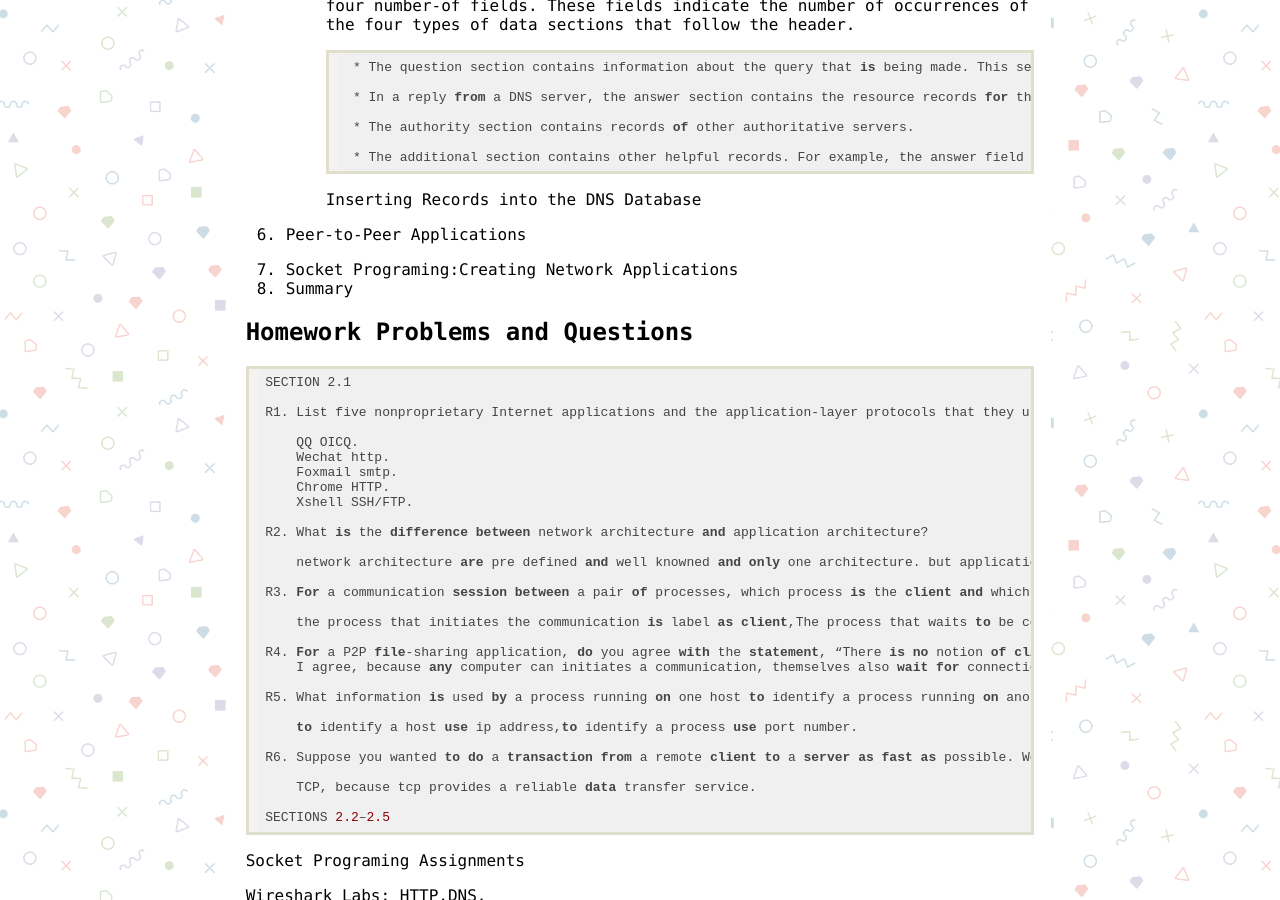
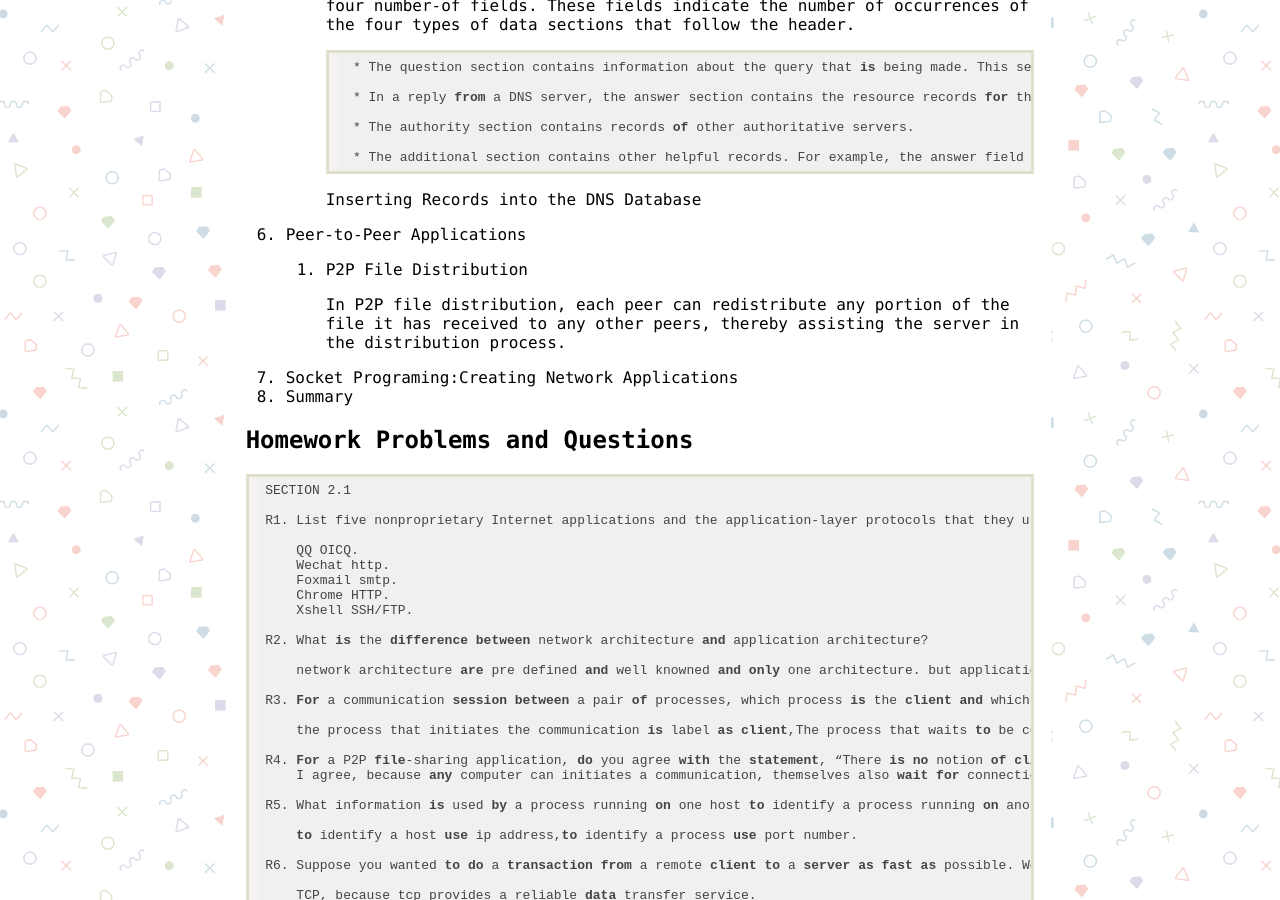
Before and after one commit to MannixSuo/docs, a Jekyll site: the page built from _posts/2019-10-16-Application Layer.md, in a window 1280 px wide and 900 px high, scrolled down 9388 px. Built offline with Jekyll 4.4.1, drawn with Linux system fonts in a browser that asks for light colours.

Commit message:
Update 2019-10-16-Application Layer.md

```diff
--- a/_posts/2019-10-16-Application Layer.md
+++ b/_posts/2019-10-16-Application Layer.md
@@ -380,6 +380,9 @@ use_math: true
 
 6. Peer-to-Peer Applications
 
+    1. P2P File Distribution
+
+        In P2P file distribution, each peer can redistribute any portion of the file it has received to any other peers, thereby assisting the server in the distribution process.
 
 7. Socket Programing:Creating Network Applications
 8. Summary
```
